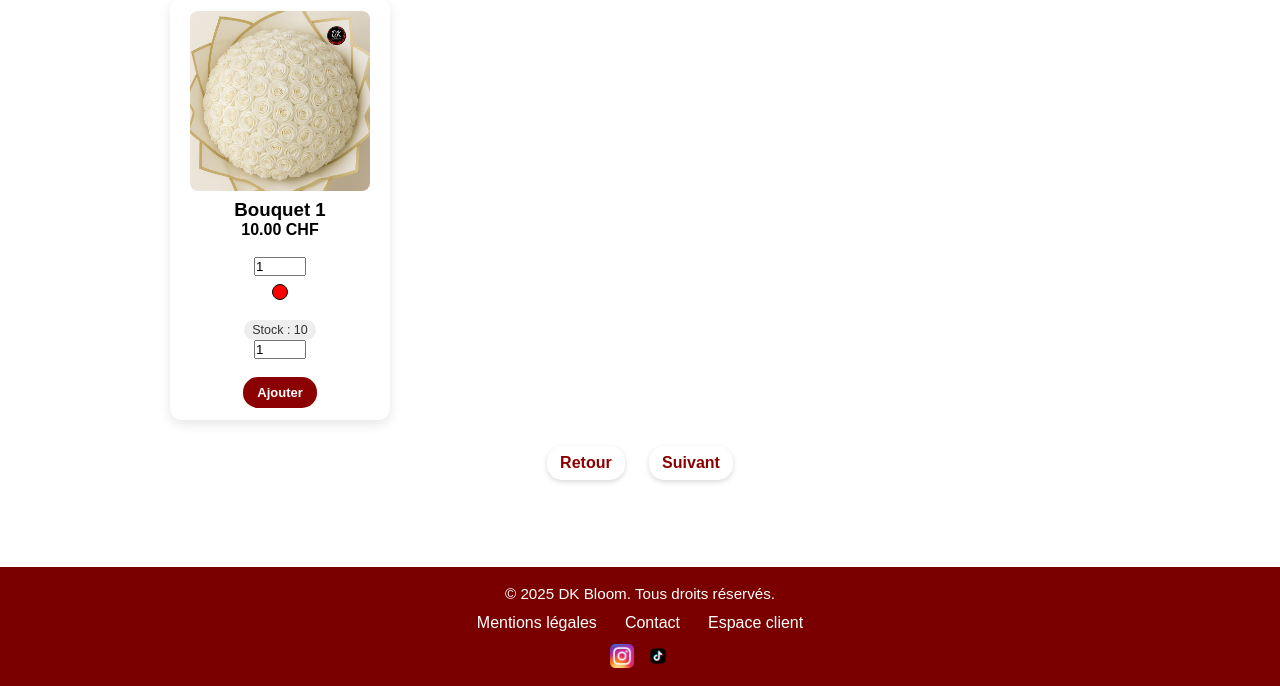
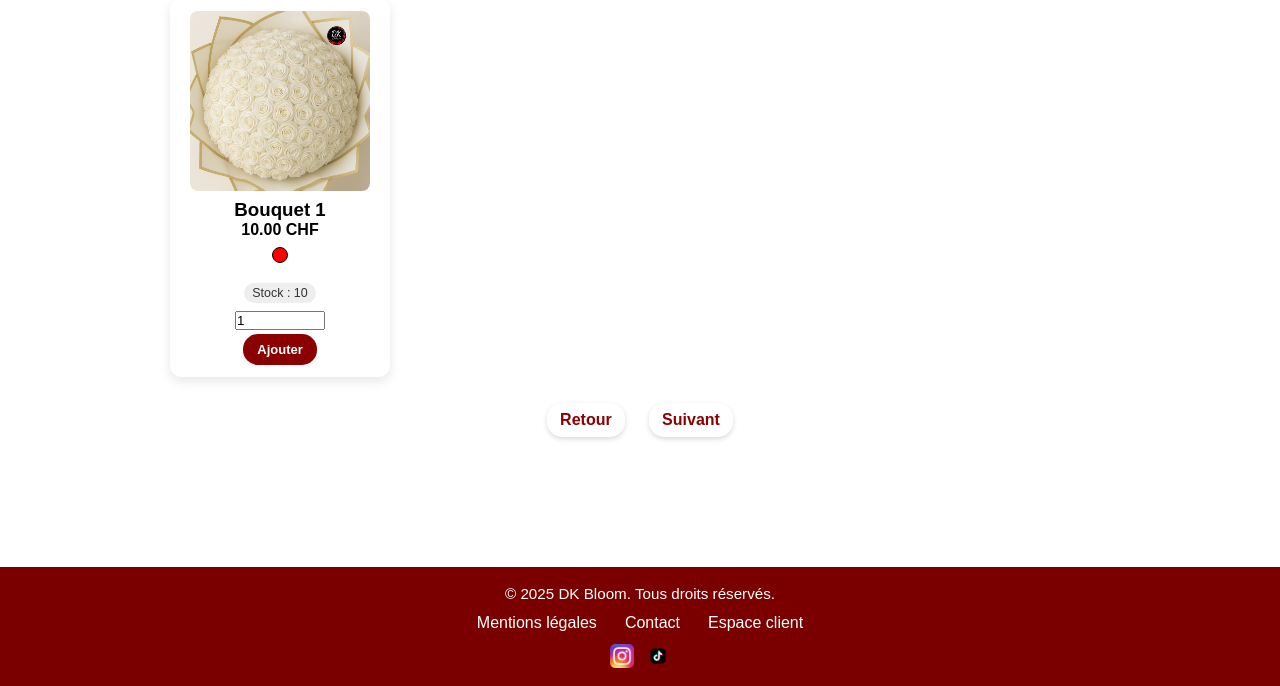
Before and after one commit to esig-ge/projet-2025-ama, a PHP site: page /interface_catalogue_bouquet.php in a window 1280 px wide. Shown: the part 114-800 px from the top of the page. Run offline with PHP 8.4, Linux system fonts and the light colour scheme; tables that the repository leaves empty hold one stand-in row (values such as "Sample post").

Commit message:
Bouquet ok dé et incrémentation

```diff
--- /dev/null
+++ b/site/pages/admin_messages.php
@@ -0,0 +1 @@
+<?php
--- a/site/pages/includes/admin_header.php
+++ b/site/pages/includes/admin_header.php
@@ -36,6 +36,7 @@ $SITE_BASE = preg_replace('#/pages/?$#', '/', $BASE);
         <a class="nav-item<?= ($active ?? '')==='clients'?' active':'' ?>" href="<?= $BASE ?>adminClients.php"><span class="ico">👤</span> <span>Clients</span></a>
         <a class="nav-item<?= ($active ?? '')==='promos'?' active':'' ?>" href="<?= $BASE ?>adminPromos.php"><span class="ico">🏷️</span> <span>Promotions</span></a>
         <a class="nav-item<?= ($active ?? '')==='avis'?' active':'' ?>" href="<?= $BASE ?>adminAvis.php"><span class="ico">⭐</span> <span>Avis</span></a>
+        <a class="nav-item" href="<?= $BASE ?>admin_messages.php"><span class="ico">📩</span> <span>Messages</span></a>
         <a class="nav-item<?= ($active ?? '')==='params'?' active':'' ?>" href="<?= $BASE ?>adminParametres.php"><span class="ico">⚙️</span> <span>Paramètres</span></a>
     </nav>
     <div class="adm-footer">© <?= date('Y') ?> DK Bloom</div>
--- a/site/pages/interface_catalogue_bouquet.php
+++ b/site/pages/interface_catalogue_bouquet.php
@@ -82,7 +82,7 @@ function img_for_bouquet_by_nb(int $nb, string $base): string {
     </script>
 
     <!-- JS panier (callApi/addToCart/resolveQty/toasts, etc.) -->
-    <script src="<?= $BASE ?>js/commande.js?v=bouquet-qty2" defer></script>
+    <script src="<?= $BASE ?>js/commande.js?v=bouquet-qty3" defer></script>
 
     <style>
         .catalogue{
@@ -113,6 +113,39 @@ function img_for_bouquet_by_nb(int $nb, string $base): string {
         .swatches{ display:flex; gap:8px; justify-content:center; margin:8px 0 10px; }
         .swatches .swatch{ width:16px; height:16px; border-radius:50%; display:inline-block; background:var(--c); border:1px solid #ccc; }
         .sr-only{ position:absolute; left:-9999px; }
+
+        /* ===== message custom façon “2e image” ===== */
+        .stock-message{
+            display:none;            /* caché par défaut */
+            align-items:flex-start;  /* icône + texte alignés en haut */
+            gap:10px;
+            margin:8px 0 10px;       /* espace sous l’input et au-dessus du bouton */
+            padding:10px 12px;
+            border-radius:12px;
+            background:#fff5f7;
+            border:1px solid #ffd6e0;
+            color:#7a0000;
+            line-height:1.35;
+            text-align:left;
+            max-width:100%;
+            word-break:break-word;
+        }
+        .stock-message.show{ display:flex; }
+        .stock-message.info{background:#eaf4ff;border-color:#b6d4fe;color:#084298}
+        .stock-message::before{
+            content:"";width:8px;height:8px;border-radius:50%;background:#d90429;display:inline-block
+        }
+        .stock-message.info{
+            background:#eaf4ff; border-color:#b6d4fe; color:#084298;
+        }
+        .stock-message .dot{
+            width:10px; height:10px; border-radius:50%;
+            background:#d90429; flex:0 0 10px; margin-top:4px;
+        }
+        .stock-message.info .dot{ background:#0d6efd; }
+        .stock-message .text{ flex:1; font-size:.92rem; }
+        .stock-message strong{ font-weight:700; }
+        .qty-input{margin:8px 0 4px;width:90px}
     </style>
 
     <script>
@@ -122,7 +155,7 @@ function img_for_bouquet_by_nb(int $nb, string $base): string {
 
             const proInput = form.querySelector('input[name="pro_id"]');
             const btn      = form.querySelector('button.add-to-cart');
-            const qtyInput = form.querySelector('.qty');
+            const qtyInput = form.querySelector('.qty-input');
 
             if(!proInput || !btn || !qtyInput) return false;
 
@@ -152,25 +185,56 @@ function img_for_bouquet_by_nb(int $nb, string $base): string {
             return false;
         }
 
-        // Quand on change de couleur: met à jour pro_id + max stock + bouton
+        // Init par carte : gestion couleur -> stock/max, messages, etc.
         document.addEventListener('DOMContentLoaded', () => {
             document.querySelectorAll('.bouquet-card').forEach(card => {
                 const hiddenPro = card.querySelector('input[name="pro_id"]');
-                const qtyInput  = card.querySelector('.qty');
+                const qtyInput  = card.querySelector('.qty-input');
                 const stockSpan = card.querySelector('.stock-note .stock-badge');
                 const radios    = card.querySelectorAll('input[type="radio"][name^="couleur_"]');
                 const addBtn    = card.querySelector('.add-to-cart');
+                const msgBox    = card.querySelector('.stock-message');
 
-                radios.forEach(r => {
-                    r.addEventListener('change', () => {
+                const showMsg = (html, type='error') => {
+                    if(!msgBox) return;
+                    msgBox.innerHTML =
+                        `<span class="dot" aria-hidden="true"></span><span class="text">${html}</span>`;
+                    msgBox.classList.add('show');
+                    if (type === 'info') msgBox.classList.add('info'); else msgBox.classList.remove('info');
+                };
+
+                const hideMsg = () => { if(msgBox){ msgBox.classList.remove('show','info'); msgBox.innerHTML=''; } };
+
+                // Click sur pastille: si disabled -> message rupture
+                card.querySelectorAll('.swatches label').forEach(lab=>{
+                    lab.addEventListener('click', e=>{
+                        const input = lab.querySelector('input[type="radio"]');
+                        if (input && input.disabled){
+                            const name = (lab.getAttribute('title') || 'Cette couleur');
+                            showMsg(`🌸 <strong>${name}</strong> est en <strong>rupture de stock</strong>.`, 'error');
+                            e.preventDefault();
+                        }
+                    });
+                });
+
+                function refreshFromRadio(r){
                     const proId = r.getAttribute('data-pro-id');
                     const stock = parseInt(r.getAttribute('data-stock') || '0', 10);
+                    const color = r.value || '';
+
                     hiddenPro.value = proId;
 
                     if (stock > 0) {
                         qtyInput.disabled = false;
                         qtyInput.max = String(stock);
-                            if (+qtyInput.value < 1) qtyInput.value = '1';
+                        // ajuste si dépassement
+                        const v = Math.max(1, parseInt(qtyInput.value || '1', 10) || 1);
+                        if (v > stock) {
+                            qtyInput.value = String(stock);
+                            showMsg(`Il reste <strong>${stock}</strong> en stock. Quantité ajustée à <strong>${stock}</strong>.`, 'error');
+                        } else {
+                            hideMsg();
+                        }
                         stockSpan.textContent = 'Stock : ' + stock;
                         stockSpan.classList.remove('oos');
                         addBtn.disabled = false;
@@ -181,9 +245,34 @@ function img_for_bouquet_by_nb(int $nb, string $base): string {
                         stockSpan.textContent = 'Rupture de stock';
                         stockSpan.classList.add('oos');
                         addBtn.disabled = true;
+                        showMsg(`🌸 <strong>${color||'Cette couleur'}</strong> est en <strong>rupture de stock</strong>.`, 'error');
+                    }
+                }
+
+                // Changement de couleur
+                radios.forEach(r => {
+                    r.addEventListener('change', () => refreshFromRadio(r));
+                });
+
+                // Saisie quantité : borne vs stock de la COULEUR sélectionnée
+                ['input','change','blur'].forEach(ev=>{
+                    qtyInput && qtyInput.addEventListener(ev, () => {
+                        const sel = card.querySelector('input[type="radio"][name^="couleur_"]:checked');
+                        if(!sel) return;
+                        const stock = Math.max(1, parseInt(sel.dataset.stock || '1', 10));
+                        const v = Math.max(1, parseInt(qtyInput.value || '1', 10) || 1);
+                        if (v > stock){
+                            qtyInput.value = String(stock);
+                            showMsg(`Il reste <strong>${stock}</strong> en stock. Quantité ajustée à <strong>${stock}</strong>.`, 'error');
+                        } else {
+                            hideMsg();
                         }
                     });
                 });
+
+                // init (prend la couleur cochée par défaut)
+                const initial = card.querySelector('input[type="radio"][name^="couleur_"]:checked');
+                if (initial) refreshFromRadio(initial);
             });
         });
     </script>
@@ -231,13 +320,6 @@ function img_for_bouquet_by_nb(int $nb, string $base): string {
                 <h3>Bouquet <?= (int)$nb ?></h3>
                 <p class="price"><?= number_format($prix, 2, '.', "'") ?> CHF</p>
 
-                <br>
-                <label class="sr-only" for="qty-<?= (int)$nb ?>">Quantité</label>
-                <input id="qty-<?= (int)$nb ?>" type="number" class="qty" name="qty"
-                       min="1" step="1" value="1"
-                    <?= $def['stock']>0 ? 'max="'.(int)$def['stock'].'"' : 'max="1" disabled' ?>
-                       aria-describedby="stock-<?= (int)$nb ?>">
-
                 <div class="swatches" role="group" aria-label="Couleur">
                     <?php foreach ($item['variants'] as $i => $v):
                         $c = $v['couleur']; $checked = ($v['pro_id'] === $def['pro_id']);
@@ -264,7 +346,7 @@ function img_for_bouquet_by_nb(int $nb, string $base): string {
                     <?php endif; ?>
                 </p>
 
-                <!-- Ton input quantité -->
+                <!-- Quantité + message dynamique (comme la 2e image) -->
                 <input
                         type="number"
                         id="qty-<?= (int)$nb ?>"
@@ -272,9 +354,7 @@ function img_for_bouquet_by_nb(int $nb, string $base): string {
                         max="<?= (int)$def['stock'] ?>"
                         value="1"
                         class="qty-input">
-
-                <!-- Zone pour message dynamique -->
-                <div id="msg-<?= (int)$nb ?>" class="stock-message"></div>
+                <div id="msg-<?= (int)$nb ?>" class="stock-message" aria-live="polite"></div>
 
                 <br>
                 <button type="submit"
@@ -292,26 +372,6 @@ function img_for_bouquet_by_nb(int $nb, string $base): string {
         <a href="<?= $BASE ?>interface_supplement.php?from=bouquet" class="button">Suivant</a>
     </div>
 </main>
-<script>
-    document.querySelectorAll(".qty-input").forEach(input => {
-        input.addEventListener("input", () => {
-            const max = parseInt(input.max, 10);
-            const val = parseInt(input.value, 10);
-            const id = input.id.split("-")[1];
-            const msg = document.getElementById("msg-" + id);
-
-            if (val > max) {
-                input.value = max;
-                msg.innerHTML = `🔴 Il reste <b>${max}</b> en stock. Quantité ajustée à <b>${max}</b>.`;
-                msg.className = "stock-message"; // rouge
-            } else {
-                msg.innerHTML = `ℹ️ Stock disponible : <b>${max}</b>`;
-                msg.className = "stock-message info"; // bleu
-            }
-        });
-    });
-
-</script>
 
 <?php include __DIR__ . '/includes/footer.php'; ?>
 </body>
```
Lines whose indentation alone changed are shown as unchanged.
